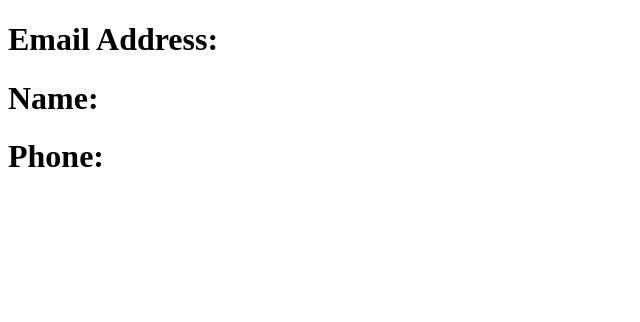
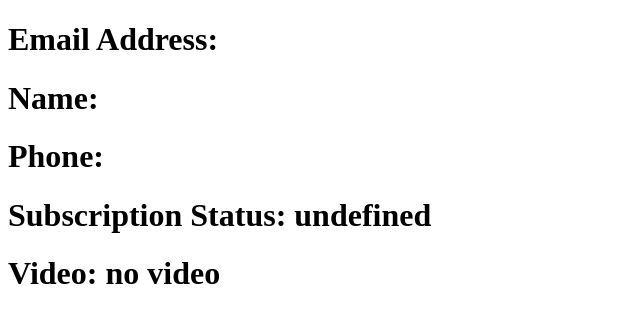
Before and after one commit to sirKavics/JS-testing, a plain HTML site: page index.html in a window 1280 px wide. Shown: the whole page, without its empty margins (0-640 px from the left). Drawn offline with Linux system fonts and the light colour scheme.

Commit message:
full example and exercise of js promises

```diff
--- a/app.js
+++ b/app.js
@@ -247,11 +247,14 @@ fetch("https://jsonplaceholder.typicode.com/users/1")
 
 // main();
 
+/*
 // Creating a promisse
 
 function getSubscriptionStatus() {
     return new Promise((resolve, reject) => {
-        resolve("VIP")
+        setTimeout(() => {
+            resolve("VIP")
+        }, 2000);
     })
 }
 
@@ -264,3 +267,43 @@ async function main() {
 }
 
 main();
+*/
+//Eample
+const statusRef = document.querySelector('.status')
+const videoRef = document.querySelector('.video')
+
+function getSubscriptionStatus() {
+    return new Promise((resolve, reject) => {
+        setTimeout(() => {
+            resolve(undefined)
+        }, 2000);
+    })
+}
+
+function getVideo(subscriptionStatus) {
+    return new Promise ((resolve, reject) => {
+        if (subscriptionStatus === "VIP") {
+            resolve("show video")
+        }
+        else if (subscriptionStatus === "FREE") {
+            resolve("show trailer")
+        }
+        else {
+            reject("no video")
+        }
+    })
+}
+
+async function main() {
+    const status = await getSubscriptionStatus();
+    statusRef.innerHTML = status;
+    try {
+        console.log(await getVideo(status))
+    }
+    catch (e) {
+        console.log(e)
+        videoRef.innerHTML = e;
+    }
+}
+
+main();
--- a/index.html
+++ b/index.html
@@ -13,5 +13,8 @@
      <h1>Email Address: <span class="email"></span></h1>
      <h1>Name: <span class="name"></span></h1>
      <h1>Phone: <span class="phone"></span></h1>
-</body>
+     <h1>Subscription Status: <span class="status"></span></h1>
+     <h1>Video: <span class="video"></span></h1>
+
+    </body>
 </html>
```
